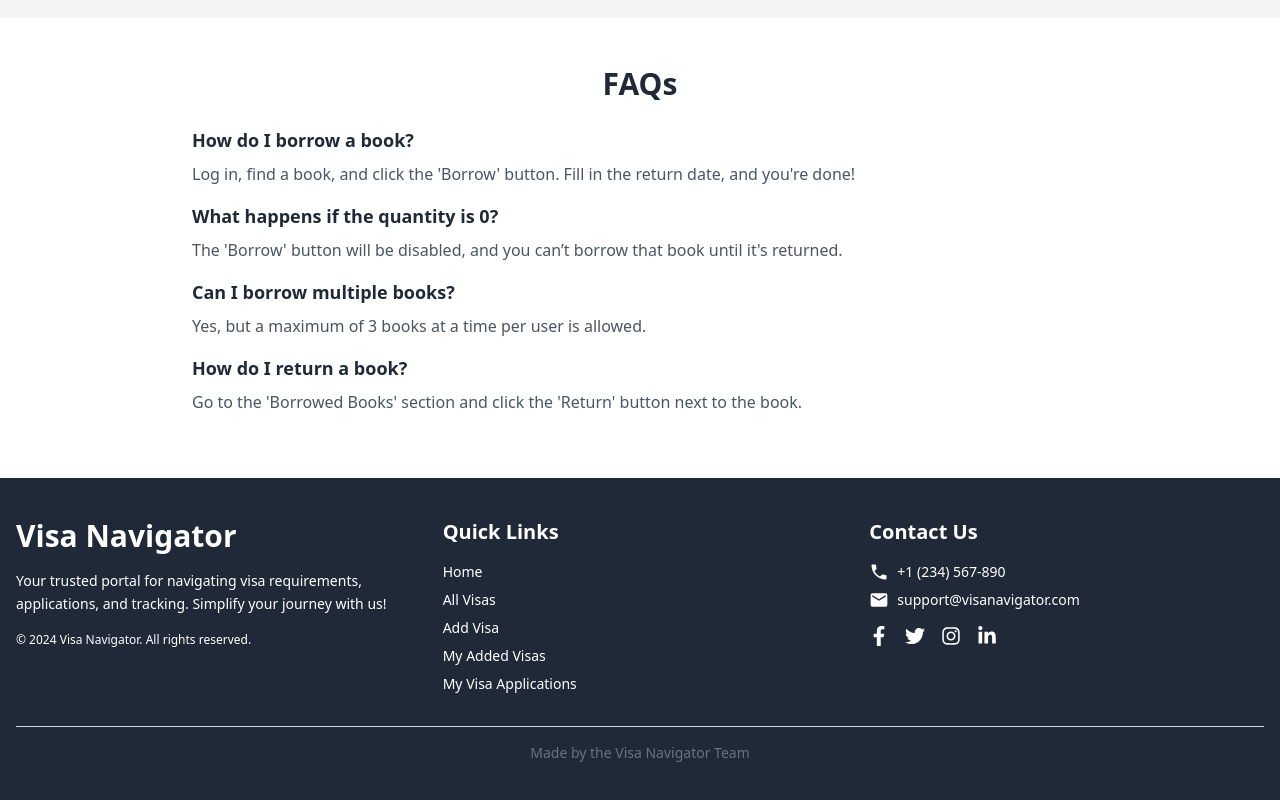
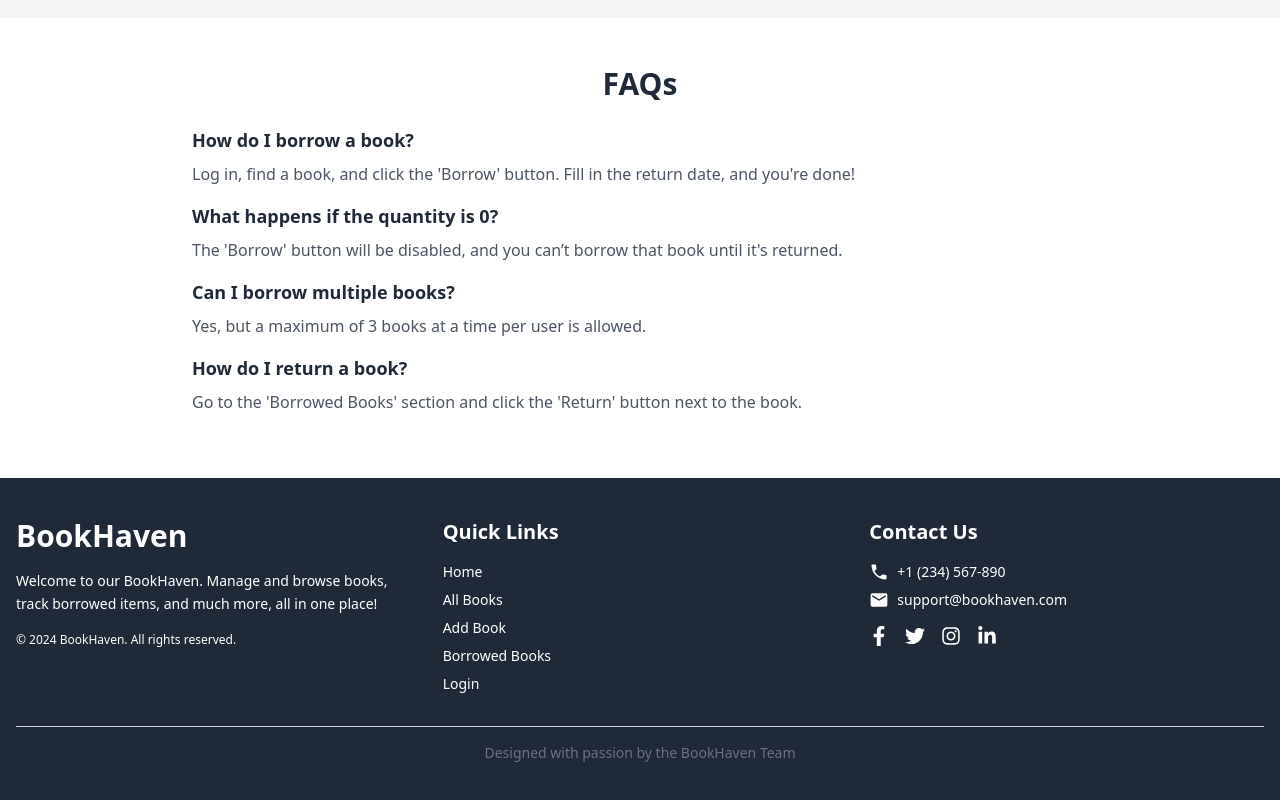
Before and after one commit to abrarbinhabib003/Library-Management-Client, a React (Vite) app: page / in a window 1280 px wide. Shown: the part 1690-2490 px from the top of the page. Built offline with nearby package versions, Linux system fonts and the light colour scheme; no server answers.

Commit message:
Mobile menu Updated

```diff
--- a/src/components/Footer.jsx
+++ b/src/components/Footer.jsx
@@ -11,13 +11,12 @@ const Footer = () => {
         <Fade bottom>
           <div>
             <h2 className="text-3xl font-extrabold mb-4 text-white">
-              Visa Navigator
+             BookHaven
             </h2>
             <p className="text-sm leading-relaxed text-white">
-              Your trusted portal for navigating visa requirements, applications, and tracking.
-              Simplify your journey with us!
+              Welcome to our BookHaven. Manage and browse books, track borrowed items, and much more, all in one place!
             </p>
-            <p className="text-xs mt-4 text-white">&copy; 2024 Visa Navigator. All rights reserved.</p>
+            <p className="text-xs mt-4 text-white">&copy; 2024 BookHaven. All rights reserved.</p>
           </div>
         </Fade>
 
@@ -37,34 +36,34 @@ const Footer = () => {
               </li>
               <li>
                 <a
-                  href="/all-visas"
+                  href="/all-books"
                   className="text-white hover:text-gray-400 transition duration-300 ease-in-out"
                 >
-                  All Visas
+                  All Books
                 </a>
               </li>
               <li>
                 <a
-                  href="/add-visa"
+                  href="/add-book"
                   className="text-white hover:text-gray-400 transition duration-300 ease-in-out"
                 >
-                  Add Visa
+                  Add Book
                 </a>
               </li>
               <li>
                 <a
-                  href="/my-added-visas"
+                  href="/borrowed-books"
                   className="text-white hover:text-gray-400 transition duration-300 ease-in-out"
                 >
-                  My Added Visas
+                  Borrowed Books
                 </a>
               </li>
               <li>
                 <a
-                  href="/my-visa-applications"
+                  href="/login"
                   className="text-white hover:text-gray-400 transition duration-300 ease-in-out"
                 >
-                  My Visa Applications
+                  Login
                 </a>
               </li>
             </ul>
@@ -89,10 +88,10 @@ const Footer = () => {
               <li className="flex items-center">
                 <MdEmail className="mr-2 text-xl text-white" />
                 <a
-                  href="mailto:support@visanavigator.com"
+                  href="mailto:support@bookhaven.com"
                   className="text-white hover:text-gray-400 transition duration-300 ease-in-out"
                 >
-                  support@visanavigator.com
+                  support@bookhaven.com
                 </a>
               </li>
             </ul>
@@ -139,7 +138,7 @@ const Footer = () => {
       </div>
 
       <div className="text-center text-sm mt-8 border-t border-gray-300 pt-4 text-gray-500">
-        Made by the Visa Navigator Team
+        Designed with passion by the BookHaven Team
       </div>
     </footer>
   );
--- a/src/components/Navbar.jsx
+++ b/src/components/Navbar.jsx
@@ -1,20 +1,46 @@
-import React, { useContext } from "react";
+import React, { useState } from "react";
 import { Link, NavLink } from "react-router-dom";
-import { useAuth } from "../context/AuthContext"; // Use useAuth to access the context
+import { useAuth } from "../context/AuthContext";
 
 const Navbar = () => {
-  const { user, logout } = useAuth();  // Use the hook to get user and logout
+  const { user, logout } = useAuth();
+  const [isMenuOpen, setIsMenuOpen] = useState(false);
+
+  const toggleMenu = () => {
+    setIsMenuOpen((prev) => !prev);
+  };
 
   return (
     <nav className="bg-gray-800 text-white shadow-md">
       <div className="container mx-auto px-4 py-3 flex justify-between items-center">
-        {/* Website Name/Logo */}
+
         <Link to="/" className="text-2xl font-bold">
           BookHaven
         </Link>
 
-        {/* Navigation Links */}
-        <div className="flex space-x-6">
+
+        <button
+          onClick={toggleMenu}
+          className="lg:hidden text-white focus:outline-none"
+        >
+          <svg
+            className="w-6 h-6"
+            fill="none"
+            stroke="currentColor"
+            viewBox="0 0 24 24"
+            xmlns="http://www.w3.org/2000/svg"
+          >
+            <path
+              strokeLinecap="round"
+              strokeLinejoin="round"
+              strokeWidth={2}
+              d="M4 6h16M4 12h16m-7 6h7"
+            />
+          </svg>
+        </button>
+
+
+        <div className="hidden lg:flex items-center space-x-6">
           <NavLink
             to="/"
             className={({ isActive }) =>
@@ -49,8 +75,8 @@ const Navbar = () => {
           </NavLink>
         </div>
 
-        {/* Conditional Buttons */}
-        <div className="flex items-center space-x-4">
+
+        <div className="hidden lg:flex items-center space-x-4">
           {!user ? (
             <>
               <Link
@@ -68,7 +94,6 @@ const Navbar = () => {
             </>
           ) : (
             <>
-              {/* User Profile */}
               <div className="relative group">
                 <img
                   src={user.photoURL}
@@ -79,8 +104,6 @@ const Navbar = () => {
                   {user.displayName}
                 </div>
               </div>
-
-              {/* Logout Button */}
               <button
                 onClick={logout}
                 className="bg-red-600 px-4 py-2 rounded hover:bg-red-700"
@@ -91,6 +114,82 @@ const Navbar = () => {
           )}
         </div>
       </div>
+
+
+      {isMenuOpen && (
+        <div className="lg:hidden bg-gray-700 py-4">
+          <div className="flex flex-col items-start px-4 space-y-2">
+            <NavLink
+              to="/"
+              className={({ isActive }) =>
+                isActive ? "text-blue-400 font-semibold" : "hover:text-blue-400"
+              }
+            >
+              Home
+            </NavLink>
+            <NavLink
+              to="/all-books"
+              className={({ isActive }) =>
+                isActive ? "text-blue-400 font-semibold" : "hover:text-blue-400"
+              }
+            >
+              All Books
+            </NavLink>
+            <NavLink
+              to="/add-book"
+              className={({ isActive }) =>
+                isActive ? "text-blue-400 font-semibold" : "hover:text-blue-400"
+              }
+            >
+              Add Book
+            </NavLink>
+            <NavLink
+              to="/borrowed-books"
+              className={({ isActive }) =>
+                isActive ? "text-blue-400 font-semibold" : "hover:text-blue-400"
+              }
+            >
+              Borrowed Books
+            </NavLink>
+
+            <div className="mt-4">
+              {!user ? (
+                <>
+                  <Link
+                    to="/login"
+                    className="bg-blue-600 px-4 py-2 rounded hover:bg-blue-700 block text-center mb-2"
+                  >
+                    Log in
+                  </Link>
+                  <Link
+                    to="/register"
+                    className="bg-green-600 px-4 py-2 rounded hover:bg-green-700 block text-center"
+                  >
+                    Register
+                  </Link>
+                </>
+              ) : (
+                <>
+                  <div className="flex items-center mb-2">
+                    <img
+                      src={user.photoURL}
+                      alt={user.displayName || "User"}
+                      className="w-10 h-10 rounded-full mr-2"
+                    />
+                    <span>{user.displayName}</span>
+                  </div>
+                  <button
+                    onClick={logout}
+                    className="bg-red-600 px-4 py-2 rounded hover:bg-red-700 block text-center"
+                  >
+                    Logout
+                  </button>
+                </>
+              )}
+            </div>
+          </div>
+        </div>
+      )}
     </nav>
   );
 };
```
